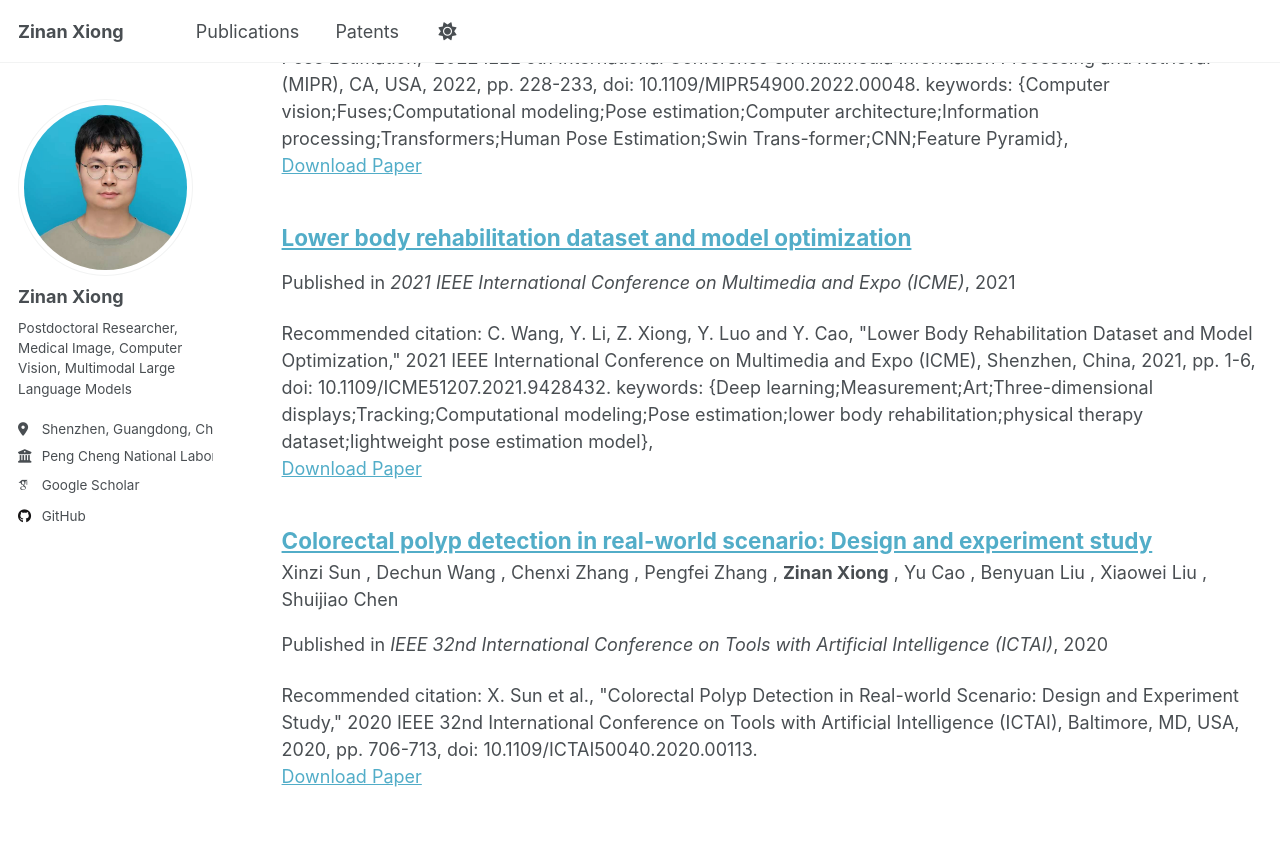
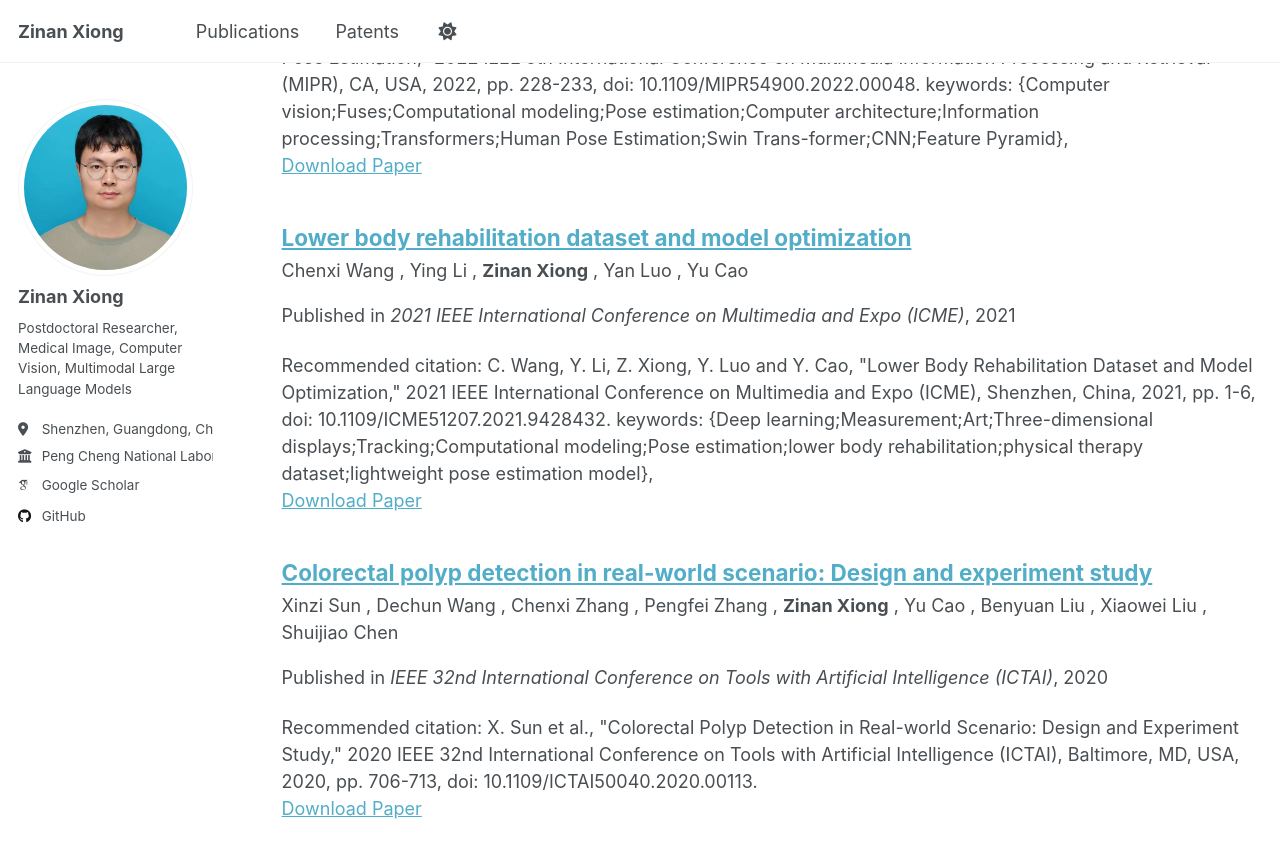
Before and after one commit to ttppss/zinanxiong, a Jekyll site: the page built from _pages/publications.html, in a window 1280 px wide and 900 px high, scrolled down 2499 px. Shown: the top 858 px of the window. Built offline with Jekyll 4.4.1, drawn with Linux system fonts in a browser that asks for light colours; some web fonts are replaced; a script that is not in the unit is left out.

Commit message:
Update 2021-07-05-conference-paper.md

```diff
--- a/_publications/2021-07-05-conference-paper.md
+++ b/_publications/2021-07-05-conference-paper.md
@@ -1,5 +1,6 @@
 ---
 title: "Lower body rehabilitation dataset and model optimization"
+authors: ["Chenxi Wang", "Ying Li", "Zinan Xiong", "Yan Luo", "Yu Cao"]
 collection: publications
 category: conferences
 permalink: /publication/2021-07-05-conference-paper
```
